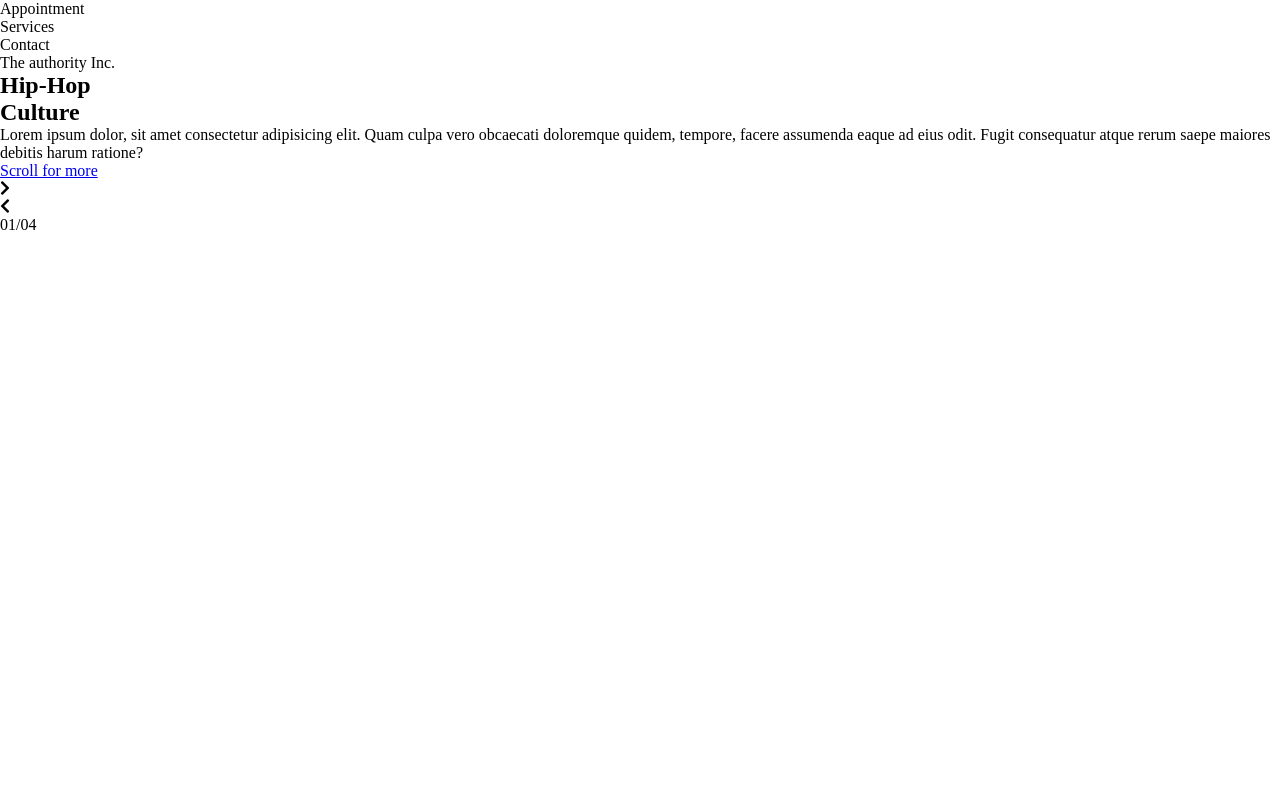
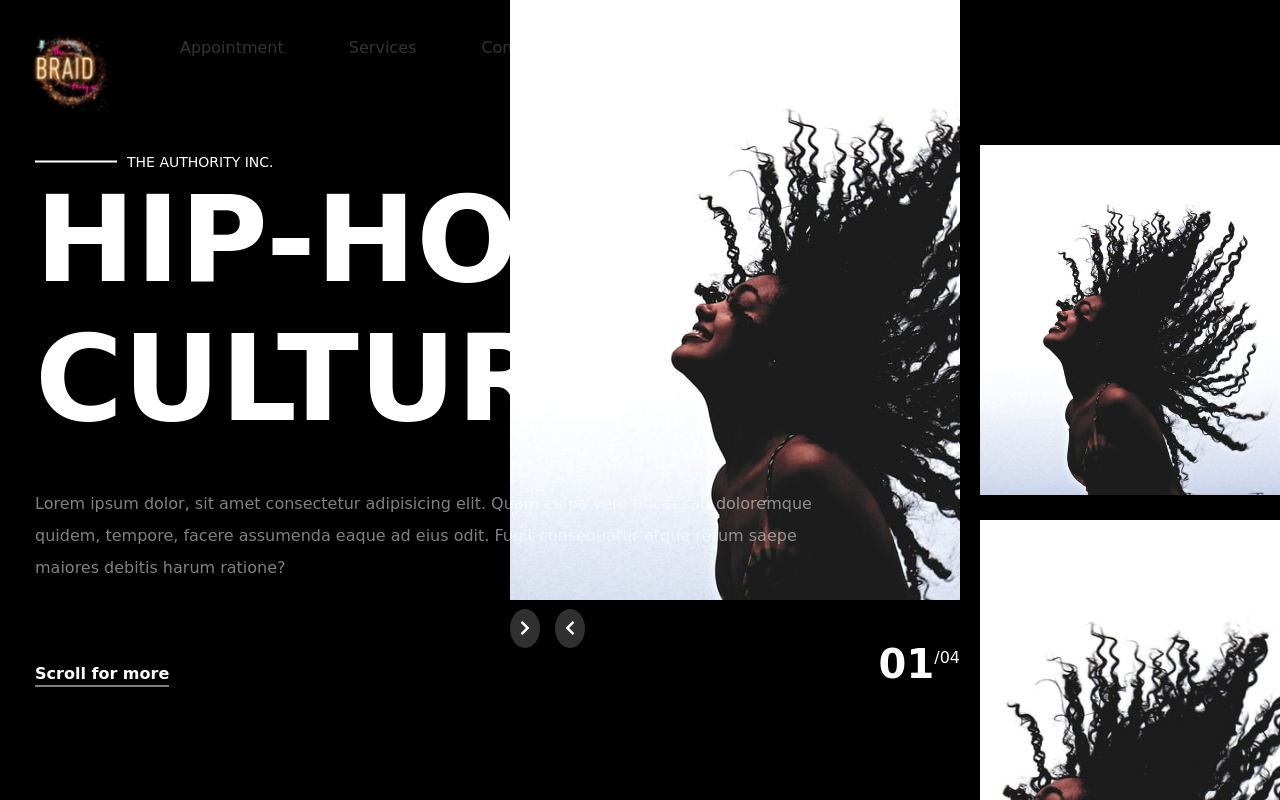
Before and after one commit to reaganjoseph26/Design_TemplateTwo, a plain HTML site: page index.html in a window 1280 px wide. Shown: the top 800 px of the page. Drawn offline with Linux system fonts and the light colour scheme; a web font is replaced by a local one.

Commit message:
sample images added

```diff
--- a/assets/css/style.css
+++ b/assets/css/style.css
@@ -1,5 +1,211 @@
 * {
     margin: 0;
     padding: 0;
-    box-sizing: border-box;
+    /* box-sizing: border-box; */
 }
+
+/* Color Scheme */
+:root {
+    --black: #000000;
+    --white: #fff;
+}
+
+html, body {
+    width: 100%;
+    height: 100vh;
+    font-family: 'Redressed', cursive;
+    background-color: var(--black);
+    color: var(--white);
+    /* overflow: hidden; */
+}
+
+ul {
+    list-style: none;
+}
+
+img {
+    width: 100%;
+    height: auto;
+    z-index: -1;
+}
+
+.nav {
+    position: fixed;
+    width: 100%;
+    height: 100px;
+    z-index: 1;
+}
+
+.border-bottom {
+    position: absolute;
+    top: 10px;
+    width: 100%;
+    z-index: 1;
+    border-color: rgba(255, 255, 255, 0.2);
+    border-width: .5px;
+}
+
+.logo, .nav-links {
+    position: absolute;
+    padding: 20px;
+}
+
+.logo {
+    width: 100px;
+}
+
+.nav-links {
+    left: 100px;
+    line-height: 1;
+    margin-left: 30px;
+}
+
+.nav-links ul li {
+    display: inline-block;
+    padding: 20px 30px;
+    color: rgba(255, 255, 255, 0.2);
+}
+
+.text {
+    position: absolute;
+    top: 420px;
+    left: 450px;
+    transform: translate(-50%, -50%);
+    z-index: 1;
+}
+
+.subtitle {
+    text-transform: uppercase;
+    font-size: 14px;
+}
+
+.subtitle:before {
+    display: inline-block;
+    content: '';
+    border: 1px solid var(--white);
+    width: 80px;
+    margin: 0 10px 0 0;
+    transform: translateY(-4px);
+}
+
+.title {
+    font-size: 120px;
+    text-transform: uppercase;
+    width: 100%;
+    /* overflow: hidden;
+    white-space: nowrap; */
+}
+
+.desc {
+    color: rgba(255, 255, 255, 0.5);
+    margin-top: 40px;
+    line-height: 2;
+}
+
+.readmore {
+    display: inline-block;
+    margin-top: 80px;
+    color: var(--white);
+    border-bottom: 1px solid var(--white);
+    text-decoration: none;
+    padding-bottom: 3px;
+    font-weight: bolder;
+}
+
+.img-1 {
+    position: absolute;
+    top: 300px;
+    right: 320px;
+    transform: translateY(-50%);
+    background-position: center;
+    background-size: cover;
+    width: 450px;
+    height: 600px;
+    background: url('../images/test1.jpg') no-repeat;
+}
+
+.slider {
+    position: absolute;
+    bottom: 120px;
+    right: 320px;
+    margin-top: 20px;
+    width: 450px;
+    /* opacity: 0; */
+}
+
+.arrows {
+    display: flex;
+    justify-content:left;
+    /* float: left; */
+}
+
+.pages {
+    display: flex;
+    justify-content:right;
+    /* float: right; */
+}
+
+.pages span {
+    font-size: 40px;
+    font-weight: bolder;
+    line-height: .8;
+}
+
+.arrows ul li {
+    display: inline-block;
+    background: #2F302F;
+    padding: 10px;
+    border-radius: 50%;
+    margin-right: 10px;
+}
+
+.img-2 {
+    position: absolute;
+    right: 0;
+    top: 320px;
+    transform: translateY(-50%);
+    background: url('../images/test1.jpg') no-repeat;
+    background-position: center;
+    background-size: cover;
+    width: 300px;
+    height: 350px;
+    margin-bottom: 30px;
+}
+
+.img-3 {
+    position: absolute;
+    right: 0;
+    top: 820px;
+    transform: translateY(-50%);
+    background: url('../images/test1.jpg') no-repeat;
+    background-position: center;
+    background-size: cover;
+    width: 300px;
+    height: 600px;
+    margin-bottom: 30px;
+}
+
+/* mobile devices */
+
+@media(max-height: 720px) {
+    .text {
+        top: 360px;
+        left: 360px;
+    }
+
+    .title {
+        font-size: 100px;
+    }
+
+    .desc {
+        margin-top: 30px;
+    }
+
+    .readmore {
+        margin-top: 60px;
+    }
+
+    .img-1 {
+
+    }
+}
--- a/index.html
+++ b/index.html
@@ -6,6 +6,8 @@
     <meta name="viewport" content="width=device-width, initial-scale=1.0">
     <!-- Icons -->
     <link href="assets/css/FontAwesome/css/all.css" rel="stylesheet">
+    <!-- Google Fonts -->
+    <link href="https://fonts.googleapis.com/css2?family=Redressed&display=swap" rel="stylesheet">
     <!-- CSS -->
     <link rel="stylesheet" href="./assets/css/style.css" class="rel">
     <title>DesignTwo</title>
@@ -18,8 +20,8 @@
 
     <div class="wrapper"></div>
 
-    <nav>
-        <div class="logo"></div>
+    <nav class="nav">
+        <div class="logo"><img src="assets/images/Braid_fairy-logo.jpg"></div>
         <div class="nav-links">
             <ul>
                 <li>Appointment</li>
@@ -37,7 +39,7 @@
                     <span>Hip-Hop <br> Culture</span>
                 </h1>
                 <p class="desc">Lorem ipsum dolor, sit amet consectetur adipisicing elit. Quam culpa vero obcaecati doloremque quidem, tempore, facere assumenda eaque ad eius odit. Fugit consequatur atque rerum saepe maiores debitis harum ratione?</p>
-                <a href="#">Scroll for more</a>
+                <a href="#" class="readmore">Scroll for more</a>
             </div>
         </div>
     </section>
@@ -51,7 +53,6 @@
                 <li><i class="fas fa-chevron-left"></i></li>
             </ul>
         </div>
-
         <div class="pages"><span>01</span>/04</div>
     </div>
 
```
Also changed, not shown: assets/images/Braid_fairy-logo.jpg (added), assets/images/test1.jpg (added).
